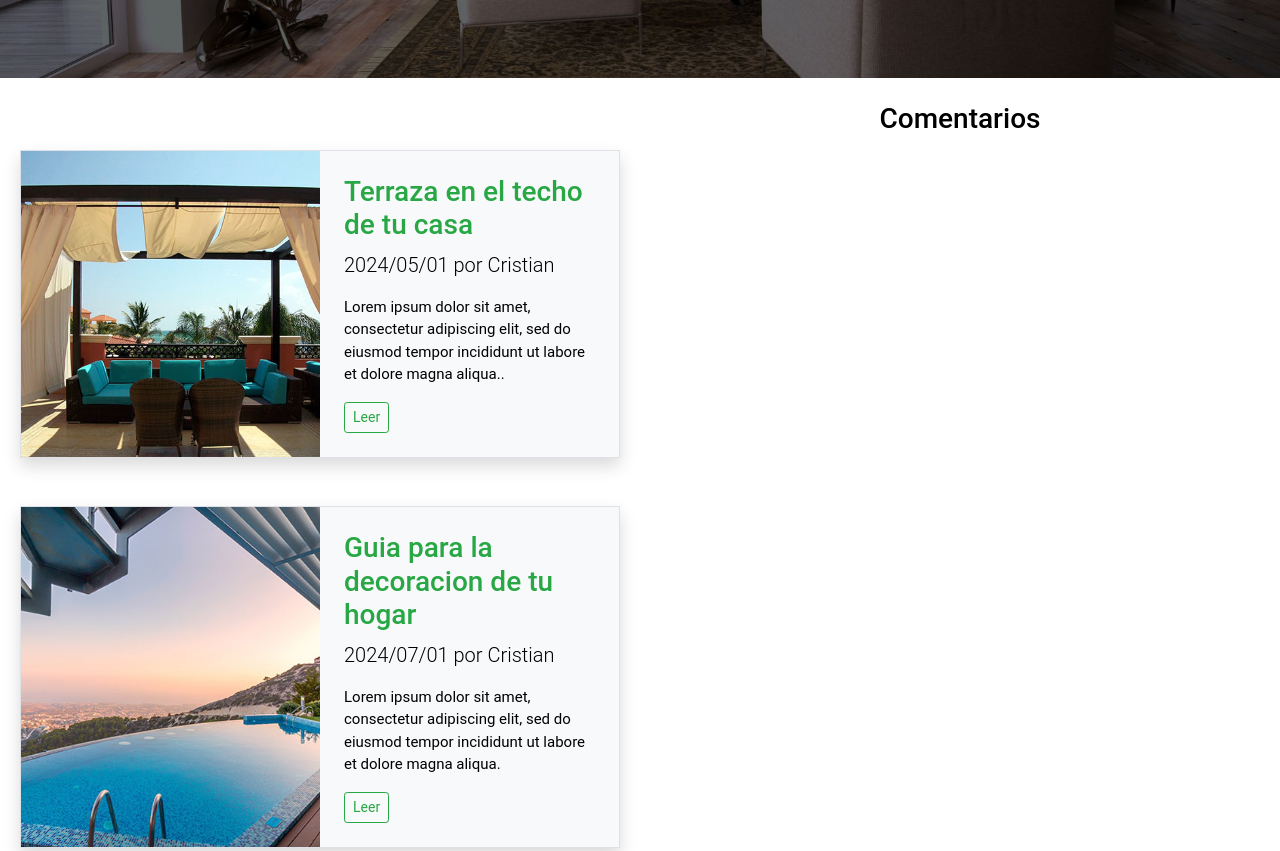
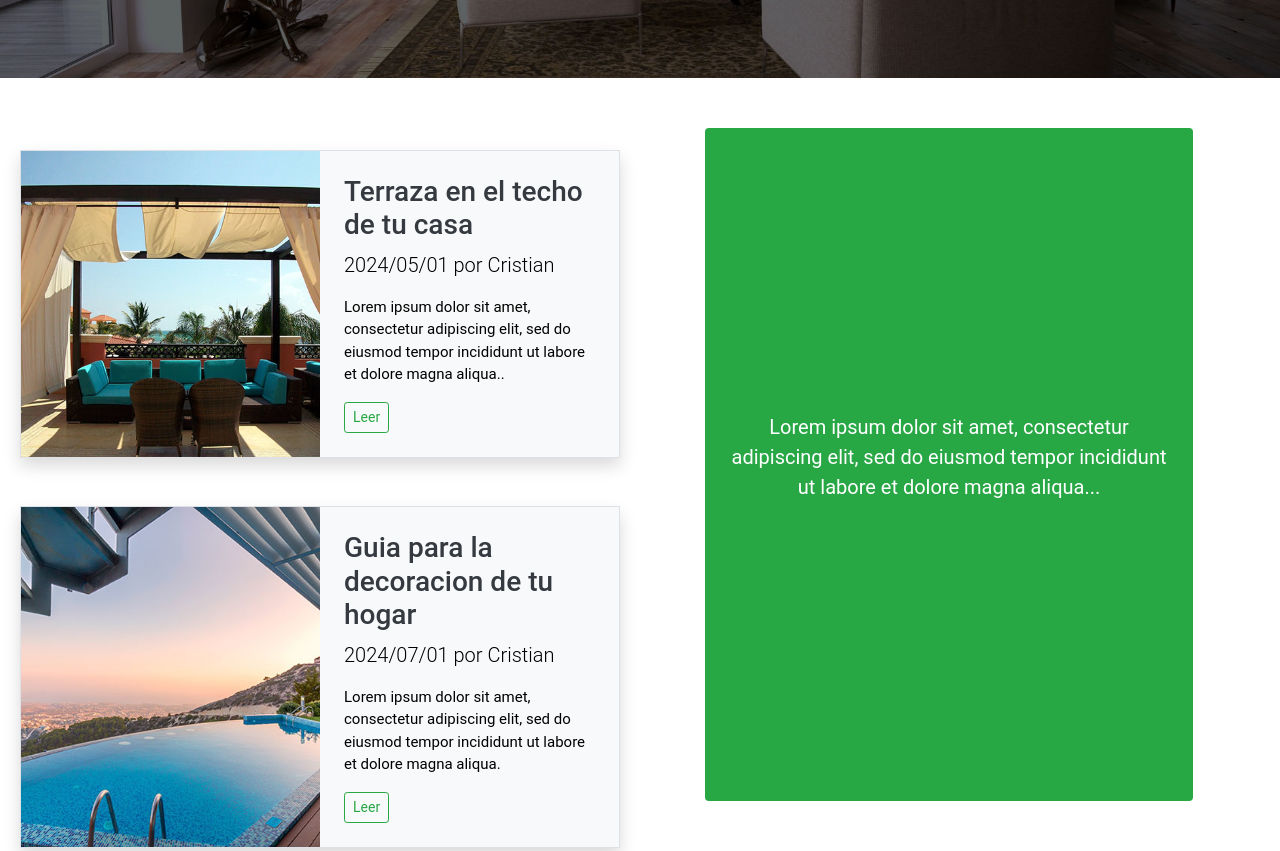
Before and after one commit to rosalescristian/TP-Laboratorio3-RosalesCristian-2024, a plain HTML site: page index.html in a window 1280 px wide. Shown: the part 2369-3220 px from the top of the page. Drawn offline with nearby package versions, Linux system fonts and the light colour scheme.

Commit message:
Fixed comment section

```diff
--- a/index.html
+++ b/index.html
@@ -42,13 +42,13 @@
 
     <section class="d-flex flex-wrap">
         <div class="blog col-md-6 py-4">
-            <!-- El contenido del blog se generará dinámicamente desde scripts.js -->
+            <!-- El contenido del blog se inyecta desde js -->
         </div>
-        <div class="comentarios col-md-6 py-4">
-            <!-- Las tarjetas de comentarios se pueden generar dinámicamente desde scripts.js -->
-            <h3 id="comentarios" class="text-center">Comentarios</h3>
-            <div class="comentarios-tarjetas d-flex justify-content-around">
-                <!-- Aquí se inyectarán las tarjetas de comentarios -->
+        <div class="col-md-6">
+            <div class="bg-success rounded p-4 d-flex flex-column justify-content-center" style="width: 80%; height: 80%; margin-top: 50px; margin-bottom: 50px; margin-left: 50px;">
+                <p class="text-white text-center" style="font-size: 20px;">
+                    Lorem ipsum dolor sit amet, consectetur adipiscing elit, sed do eiusmod tempor incididunt ut labore et dolore magna aliqua...
+                </p>
             </div>
         </div>
     </section>
--- a/scripts/scripts.js
+++ b/scripts/scripts.js
@@ -93,7 +93,7 @@ function createBlogPost(imageSrc, title, date, author, description) {
                 <div class="col-md-6 bg-img" style="background-image: url(./images/${imageSrc})">
                 </div>
                 <div class="col-md-6 align-self-center p-4 ">
-                    <h3 class="text-success">${title}</h3>
+                    <h3 class="text-dark">${title}</h3>
                     <p class="lead">${date} por <span>${author}</span></p>
                     <p>${description}</p>
                     <a href="#" class="btn btn-outline-success btn-sm">Leer</a>
--- a/styles/styles.css
+++ b/styles/styles.css
@@ -207,47 +207,19 @@ section.contacto {
     padding: 20px;
 }
 
+.blog h3 {
+    color: black;
+}
 .comentarios {
     width: 50%;
     padding: 20px;
 }
 
-/* .blog-tarjetas,
-.comentarios-tarjetas {
-    display: flex;
-    flex-direction: column;
-}
-
-.blog-tarjetas article,
-.comentarios-tarjetas article {
-    display: flex;
-    align-items: flex-start;
-    margin-bottom: 20px;
-}
-
-.blog-tarjetas article img,
-.comentarios-tarjetas article img {
-    width: auto;
-    height: 100%;
-    flex: 1;
-    object-fit: cover;
-    margin-right: 20px;
-}
-
-.blog-tarjetas article .contenido,
-.comentarios-tarjetas article .contenido {
-    flex: 2;
-    padding: 20px;
-} */
 .bg-img {
     background-size: cover;
     background-position: center center;
     opacity:1;
     min-height:300px;
-  }
-
-  .shadow {
-  box-shadow: 0 10px 40px 0 rgba(62, 57, 107, 0.07), 0 2px 9px 0 rgba(62, 57, 107, 0.06);
   }
 
 /* Footer */
```
